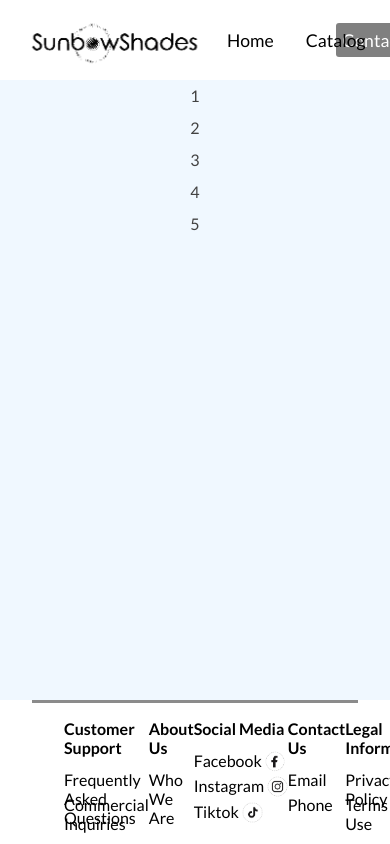
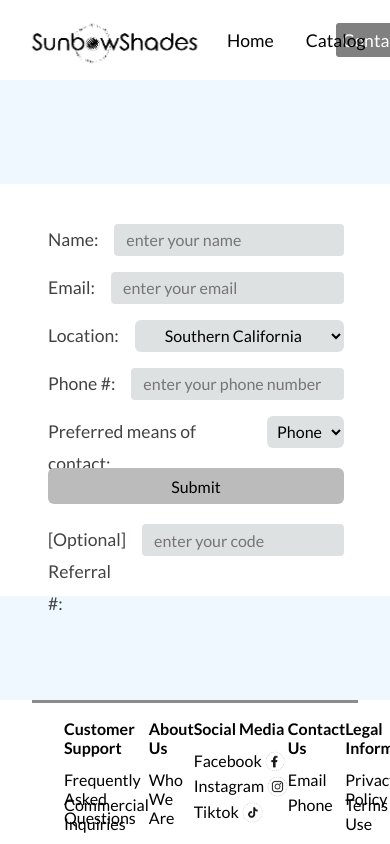
Before and after one commit to stevenchung213/sunbowshades, a React app: page /contact in a window 390 px wide. Built offline with nearby package versions, Linux system fonts and the light colour scheme.

Commit message:
add library for catalog tabs. add library for phone number input. implement emailjs for contact component

```diff
--- a/package.json
+++ b/package.json
@@ -27,10 +27,13 @@
     "webpack-dev-server": "^5.2.1"
   },
   "dependencies": {
+    "@emailjs/browser": "^4.4.1",
     "dotenv": "^16.5.0",
+    "dotenv-webpack": "^8.1.0",
     "embla-carousel-react": "^8.6.0",
     "react": "^19.1.0",
     "react-dom": "^19.1.0",
+    "react-phone-number-input": "^3.4.12",
     "react-router": "^7.6.1",
     "react-tabs": "^6.1.0"
   }
--- a/src/catalog/styles.css
+++ b/src/catalog/styles.css
@@ -1,7 +1,7 @@
 #catalog_container {
   display: flex;
   flex-direction: column;
-  padding: 2rem 10rem;
+  padding: 0rem 10rem;
   justify-content: center;
 }
 
@@ -11,7 +11,7 @@
 
 .react-tabs__tab-list {
   border-bottom: 1px solid #aaa;
-  margin: 0 0 1rem;
+  margin: 0 0 0.5rem;
   padding: 0;
 }
 
@@ -61,12 +61,40 @@
   display: block;
 }
 
+.tab_category_style {
+  font-weight: 600 !important;
+  color: rgb(104, 104, 104);
+  font-style: italic;
+}
+
+.tab_category_variation {
+  font-weight: 600 !important;
+  color: rgb(104, 104, 104);
+  font-style: italic;
+}
+
 .main_tab {
   font-size: 1.3rem;
-  font-weight: 600;
+  font-weight: 500;
 }
 
 .sub_tab {
   font-size: 1.1rem;
   font-weight: 400;
 }
+
+.tab_container {
+  display: flex;
+  height: 40rem;
+  padding: 1rem;
+}
+
+.tab_image {
+  height: 100%;
+  width: 100%;
+  object-fit: contain;
+}
+
+.info_container {
+  width: 100%;
+}
--- a/src/contact/Contact.jsx
+++ b/src/contact/Contact.jsx
@@ -1,14 +1,105 @@
 import React from 'react';
+import { useRef, useEffect, useState } from "react";
+import PhoneInput from 'react-phone-number-input/input'
+import emailjs from "@emailjs/browser";
 import './styles.css';
 
 const Contact = () => {
+
+  useEffect(() => {
+    const emailJSPublicKey = process.env.EMAILJS_PUBLIC_KEY;
+
+    emailjs.init(emailJSPublicKey);
+  }, []);
+
+  const emailRef = useRef();
+  const nameRef = useRef();
+  const phoneRef = useRef();
+  const locationRef = useRef();
+  const contactPreferenceRef = useRef();
+  const referralCodeRef = useRef();
+  const [value, setValue] = useState('');
+  const [loading, setLoading] = useState(false);
+
+  const handleSubmit = async (e) => {
+    e.preventDefault();
+    console.log(nameRef.current.value)
+    console.log(emailRef.current.value)
+    console.log(locationRef.current.value)
+    console.log(phoneRef.current.value)
+    console.log(contactPreferenceRef.current.value)
+    console.log(referralCodeRef.current.value)
+    return;
+    const serviceId = process.env.EMAILJS_SERVICE_ID;
+    const templateId = process.env.EMAILJS_TEMPLATE_KEY;
+
+    try {
+      setLoading(true);
+      await emailjs.send(serviceId, templateId, {
+        name: nameRef.current.value,
+        email: emailRef.current.value,
+        phone: phoneRef.current.value,
+        location: locationRef.current.value,
+        contactPreference: contactPreferenceRef.current.value,
+        referralCode: referralCodeRef.current.value
+      });
+    } catch (error) {
+      console.log(error);
+    } finally {
+      setLoading(false);
+      alert("Thank you for your interest! We will contact you as soon as possible~");
+    }
+  };
+
   return (
     <div id='contact_container'>
-      <div>1</div>
-      <div>2</div>
-      <div>3</div>
-      <div>4</div>
-      <div>5</div>
+      <section className='form_container'>
+        <form className="form" onSubmit={handleSubmit}>
+          <div className="form_group">
+            <label className='form_label'>Name:</label>
+            <input className='form_text_input' ref={nameRef} placeholder="enter your name" required />
+          </div>
+          <div className="form_group">
+            <label className='form_label'>Email:</label>
+            <input className='form_text_input' ref={emailRef} type="email" placeholder="enter your email" required />
+          </div>
+          <div className="form_group">
+            <label className='form_label'>Location:</label>
+            <select className='form_select_input' ref={locationRef} required >
+              <option className='select_option' value="cali">Southern California</option>
+              <option className='select_option' value="portland">Portland</option>
+              <option className='select_option' value="seattle">Seattle</option>
+              <option className='select_option' value="lasvegas">Las Vegas</option>
+            </select>
+          </div>
+          <div className="form_group">
+            <label className='form_label'>Phone #:</label>
+            <PhoneInput
+              country='US'
+              ref={phoneRef}
+              className='form_text_input'
+              placeholder='enter your phone number'
+              value={value}
+              onChange={setValue}
+            />
+            {/* <input className='form_text_input' ref={phoneRef} type="tel" placeholder="(123)123-4567" required pattern="[0-9]{3}-[0-9]{3}-[0-9]{4}" /> */}
+          </div>
+          <div className="form_group">
+            <label className='form_label'>Preferred means of contact:</label>
+            <select className='form_select_input' ref={contactPreferenceRef} required >
+              <option className='select_option' value="phone">Phone</option>
+              <option className='select_option' value="email">Email</option>
+            </select>
+          </div>
+          <button className="submit_button" disabled={loading}>
+            Submit
+          </button>
+          <div className="form_group">
+            <label className='form_label'>[Optional] Referral #:</label>
+            <input className='form_text_input' ref={referralCodeRef} type="referral_code" placeholder="enter your code" />
+          </div>
+        </form>
+      </section>
     </div>
   );
 };
--- a/src/contact/styles.css
+++ b/src/contact/styles.css
@@ -7,3 +7,73 @@
   height: calc(100vh - 14rem);
   align-items: center;
 }
+
+.form_container {
+  margin: auto;
+  background: white;
+  padding: 2rem 3rem;
+}
+
+.form {
+  display: flex;
+  flex-direction: column;
+  align-items: center;
+}
+
+.form_group {
+  display: flex;
+  width: 100%;
+  height: 3rem;
+  padding-top: 0.5rem;
+  padding-bottom: 0.5rem;
+}
+
+.form_label {
+  font-size: 1.1rem;
+  padding-right: 1rem;
+}
+
+.form_text_input {
+  font-size: 1rem;
+  border-radius: 4px;
+  line-height: 1.5;
+  padding: 5px 10px;
+  transition: box-shadow 100ms ease-in, border 100ms ease-in, background-color 100ms ease-in;
+  border: 2px solid #dee1e2;
+  color: rgb(51, 51, 51);
+  background: #dee1e2;
+  height: 2rem;
+  flex-grow: 1;
+}
+
+.form_text_input:hover {
+  border-color: #ccc;
+}
+
+.form_text_input:focus {
+  border-color: #979797;
+  /* background: #fff; */
+}
+
+.form_select_input {
+  border: none;
+  border-radius: 6px;
+  background: #dee1e2;
+  height: 2rem;
+  padding: 0 6px;
+  flex-grow: 1;
+  text-align: center;
+}
+
+.submit_button {
+  width: 100%;
+  height: 2.2rem;
+  margin: 0.8rem;
+  border: none;
+  border-radius: 6px;
+  background-color: rgb(187, 187, 187);
+}
+
+.submit_button:hover {
+  background-color: rgb(128, 128, 128);
+}
--- a/src/footer/styles.css
+++ b/src/footer/styles.css
@@ -105,7 +105,7 @@
 }
 
 .email_link:hover .email_link_tooltip {
-  visibility: visible;
+  /* visibility: visible; */
   opacity: 1;
 }
 
--- a/webpack.config.js
+++ b/webpack.config.js
@@ -2,6 +2,7 @@ const path = require("path");
 const ReactRefreshPlugin = require("@pmmmwh/react-refresh-webpack-plugin");
 const HtmlWebpackPlugin = require("html-webpack-plugin");
 const MiniCssExtractPlugin = require("mini-css-extract-plugin");
+const Dotenv = require('dotenv-webpack');
 const devMode = process.env.NODE_ENV !== "production";
 
 module.exports = {
@@ -14,6 +15,7 @@ module.exports = {
       overlay: true,
     },
   },
+  devtool: devMode && 'eval-cheap-module-source-map',
   entry: ["./src/index.jsx"],
   module: {
     rules: [
@@ -57,6 +59,7 @@ module.exports = {
   },
   plugins: [
     devMode && new ReactRefreshPlugin(),
+    new Dotenv(),
     new HtmlWebpackPlugin({
       filename: "./index.html",
       template: "./public/index.html",
```
Also changed, not shown: src/catalog/Catalog.jsx (+90 -18 lines), 1 other file (tests, documents, lock files or other folders).
